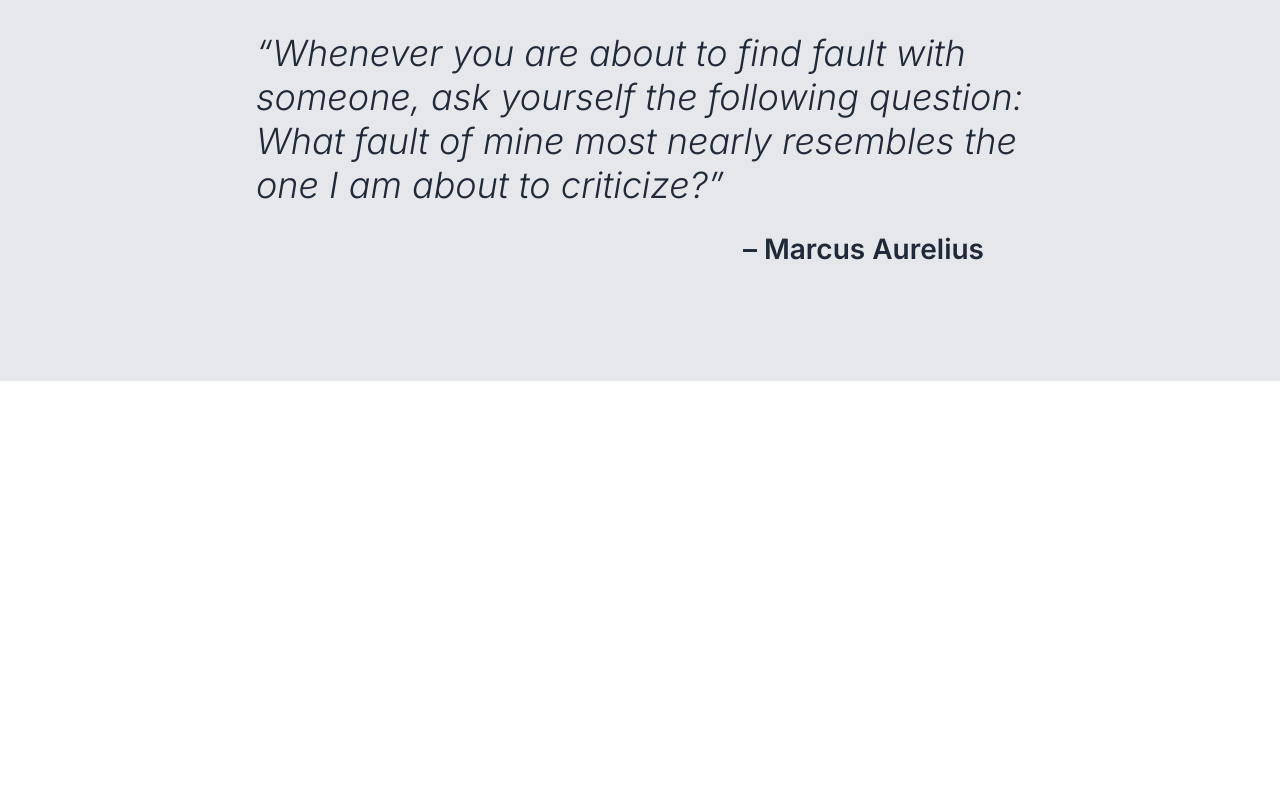
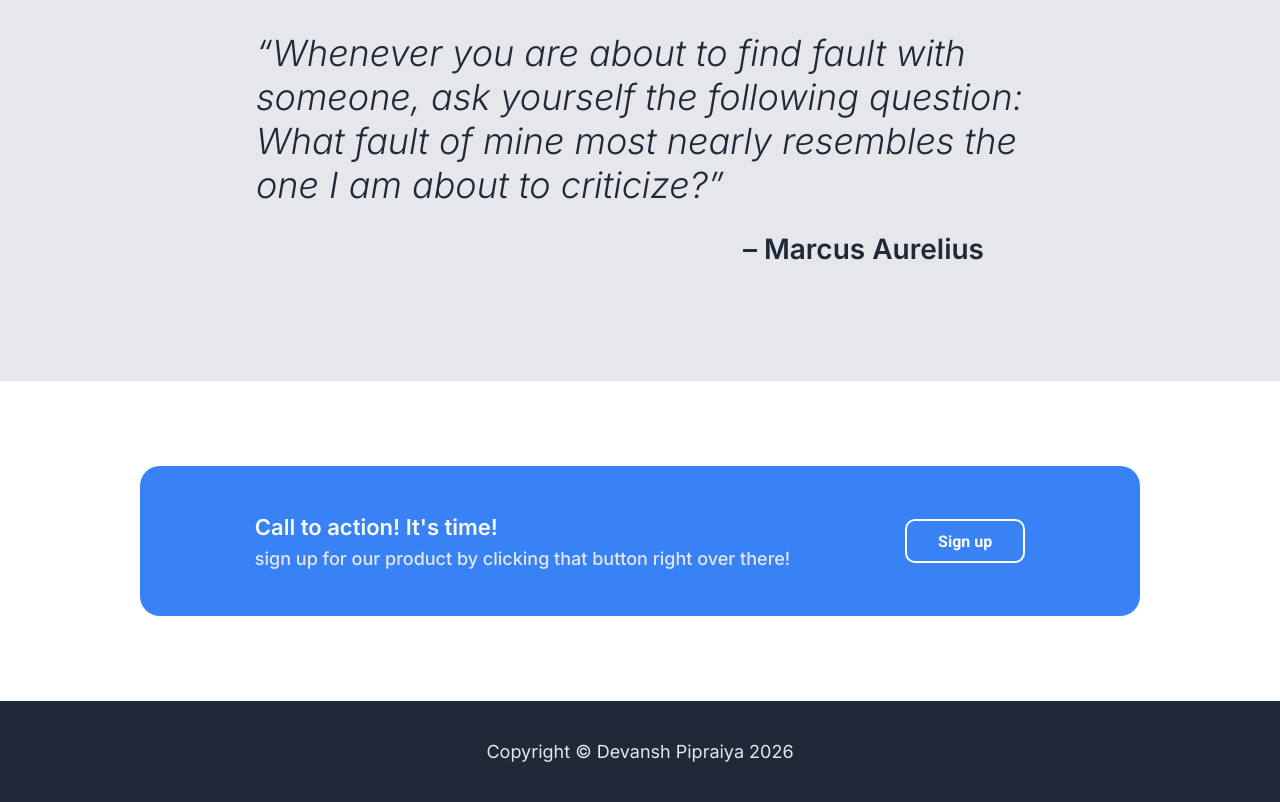
Before and after one commit to Devansh-pipraiya/break-reminder-landing-page, a plain HTML site: page index.html in a window 1280 px wide. Shown: the part 1178-1980 px from the top of the page. Before the commit the page ends 1559 px from the top, so only its background shows below. Drawn offline with Linux system fonts and the light colour scheme.

Commit message:
feat: add call-to-action and footer sections

```diff
--- a/index.html
+++ b/index.html
@@ -47,6 +47,16 @@
         <div class="quote">“Whenever you are about to find fault with someone, ask yourself the following question: What fault of mine most nearly resembles the one I am about to criticize?”
         <div class="author"> – Marcus Aurelius</div></div>
     </div>
-
+    <div class="section-4">
+        <div class="call-to-action">
+            <div class="txt">Call to action! It's time!
+                <div class="subtxt">sign up for our product by clicking that button right over there!</div>
+            </div>
+            <button>Sign up</button>
+        </div>
+    </div>
+    <div class="footer">
+        Copyright &copy; Devansh Pipraiya 2026
+    </div>
 </body>
 </html>
--- a/style.css
+++ b/style.css
@@ -1,6 +1,3 @@
-/* *{
-    outline: solid 1px gray;
-} */
 body {
     font-family: 'Inter', 'Roboto',  sans-serif;
     font-weight: 400;
@@ -70,10 +67,11 @@
     font-weight: 700;
     height:44px;
     width: 120px;
-    margin:17px 0;
+    margin-top:17px;
+    margin-bottom: 17px;
     border-radius:10px;
+}
 
-}
 .random-info{
     text-align: center;
     font-size: 38px;
@@ -106,6 +104,7 @@
     font-weight: 500;
     margin-top: 8px;
 }
+
 .section-3{
     display: flex;
     background-color: #E5E7EB;
@@ -128,3 +127,39 @@
     font-weight: 600;
     margin: 25px 40px;
 }
+
+.section-4{
+    display:flex;
+    flex: 1 0 40vh;
+    justify-content: center;
+    align-items: center;
+}
+.call-to-action{
+    display: flex;
+    height: 150px;
+    width: 1000px;
+    justify-content: space-evenly;
+    align-items: center;
+    background-color: #3882F6;
+    border-radius:20px;
+}
+.call-to-action .txt{
+    font-size: 22px;
+    color:#F9FAF8 ;
+    font-weight: 600;
+
+}
+.call-to-action .subtxt{
+    font-size: 18px;
+    color: #E5E7EB;
+}
+.call-to-action button{
+    border:2px solid white;
+}
+.footer{
+    text-align: center;
+    font-size: 18px;
+    background-color:#1F2937;
+    color:#E5E7EB;
+    padding: 40px 0px;
+}
```
